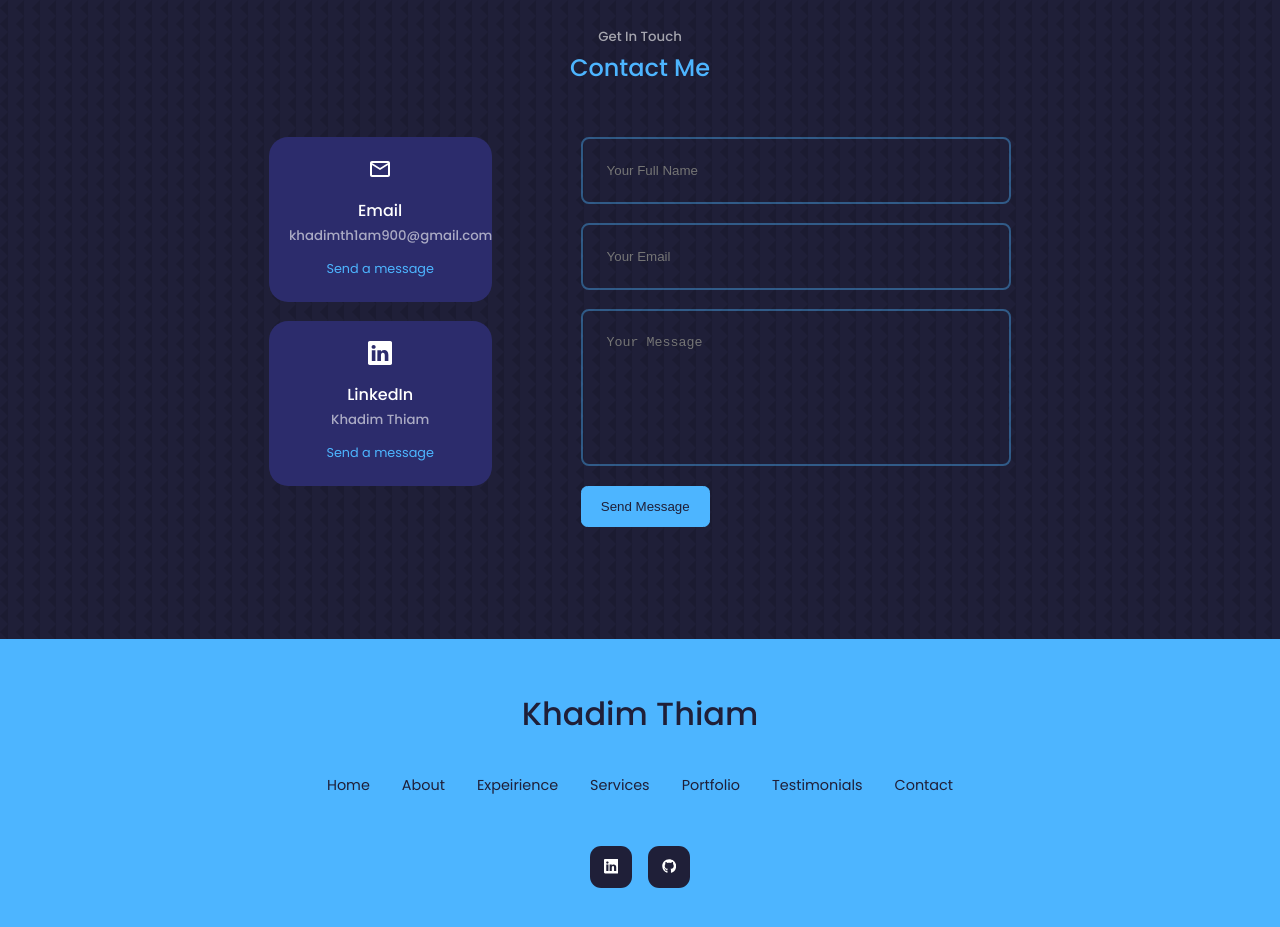
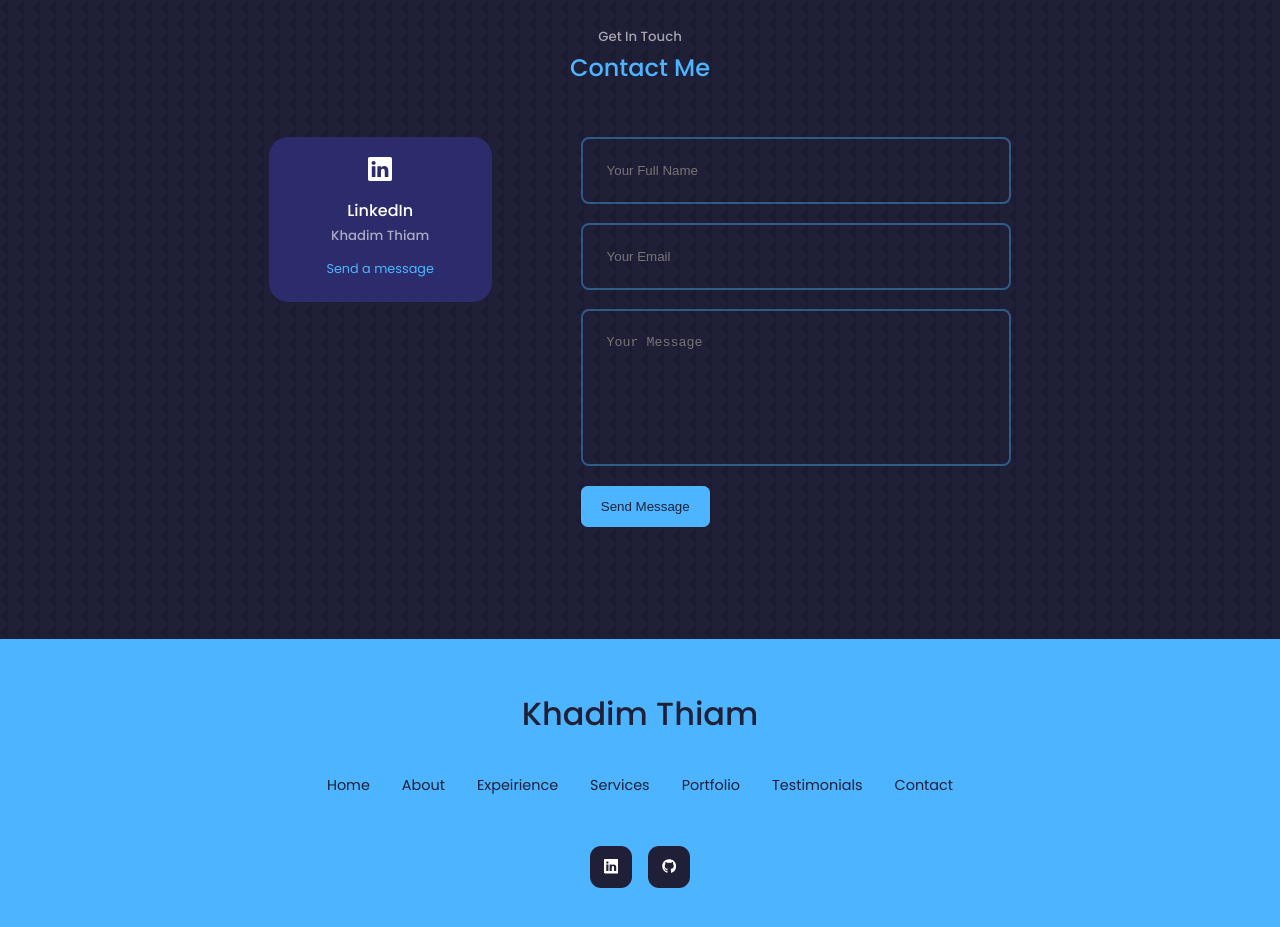
Before and after one commit to khadim24/Portfolio-Website, a React (Create React App) app: page / in a window 1280 px wide. Shown: the part 4160-5087 px from the top of the page. Built offline with nearby package versions, Linux system fonts and the light colour scheme.

Commit message:
Update Contact.jsx

```diff
--- a/src/components/contact/Contact.jsx
+++ b/src/components/contact/Contact.jsx
@@ -1,6 +1,5 @@
 import React, { useState } from 'react';
 import './contact.css';
-import { MdOutlineEmail } from 'react-icons/md';
 import { BsLinkedin } from 'react-icons/bs';
 
 const Contact = () => {
@@ -26,12 +25,6 @@ const Contact = () => {
 
       <div className="container contact__container">
         <div className="contact__options">
-          <article className="contact__option">
-            <MdOutlineEmail className='contact__option-icon' />
-            <h4>Email</h4>
-            <h5>khadimth1am900@gmail.com</h5>
-            <a href="mailto:khadimth1am900@gmail.com" target="_blank" rel="noopener noreferrer">Send a message</a>
-          </article>
           <article className="contact__option">
             <BsLinkedin className='contact__option-icon' />
             <h4>LinkedIn</h4>
```
